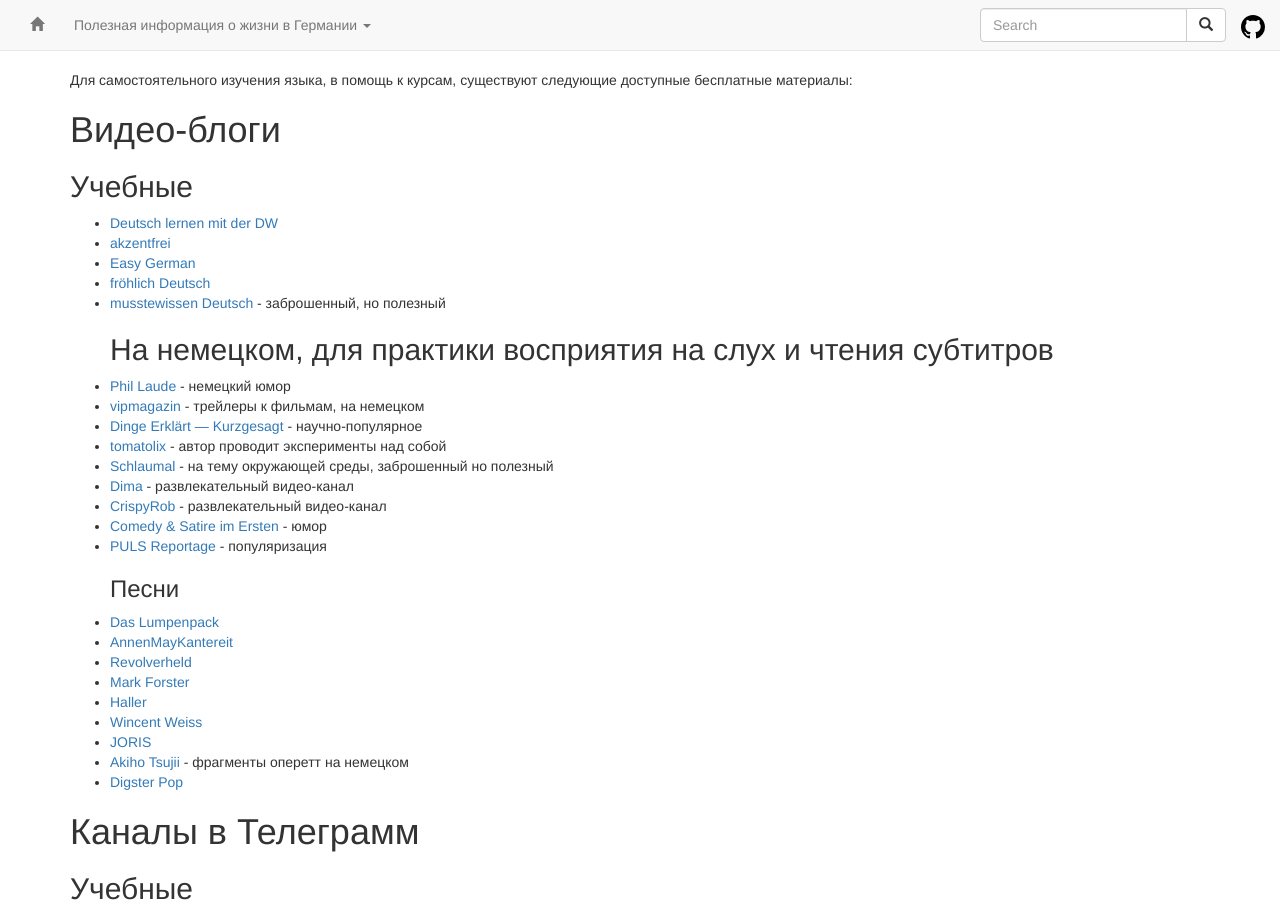
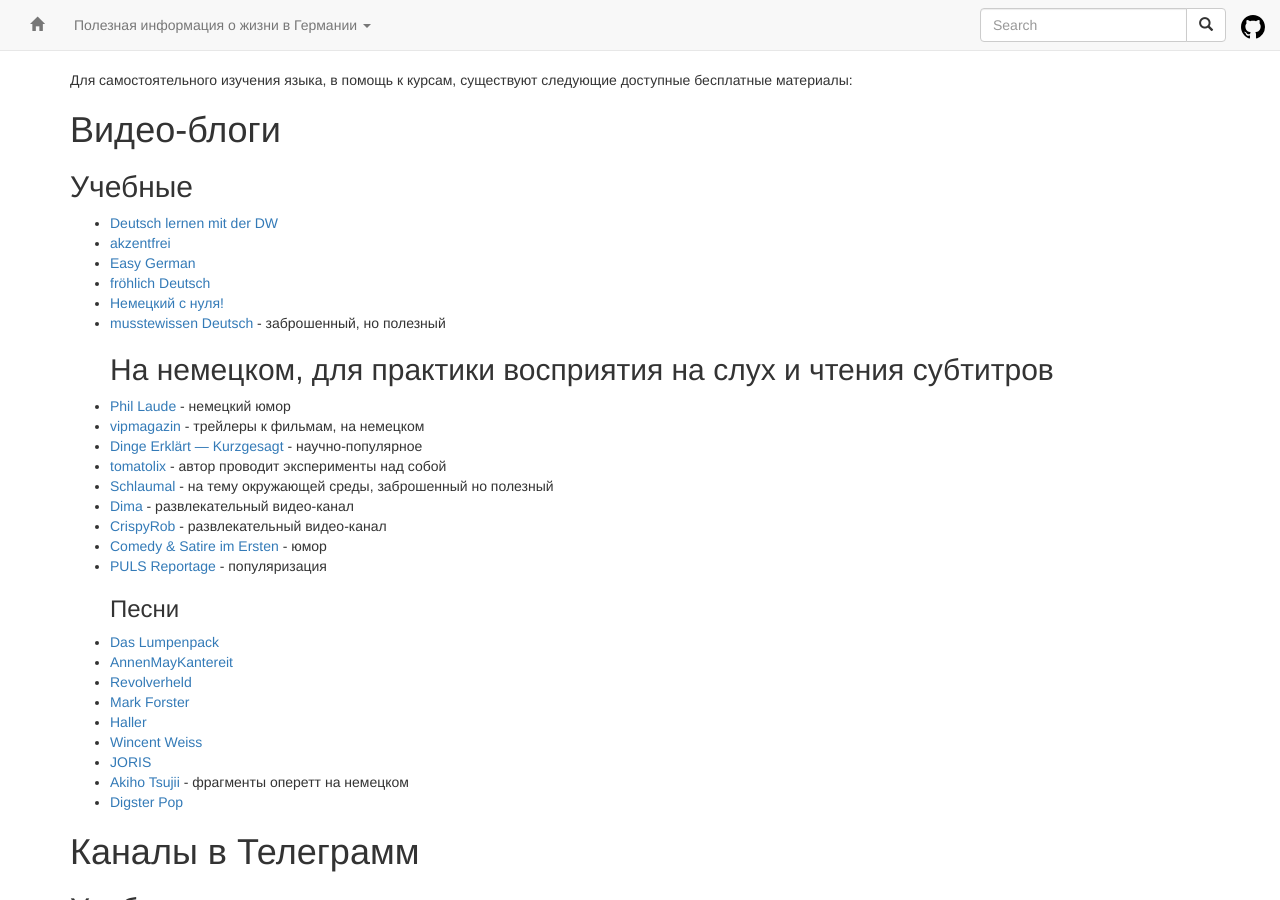
Before and after one commit to ru-de/faq, a Jekyll site: the page built from pages/Язык самостоятельно.md, in a window 1280 px wide and 900 px high. Built offline with Jekyll 4.4.1, drawn with Linux system fonts in a browser that asks for light colours; nearby versions of some CDN libraries.

Commit message:
sync github pages

```diff
--- a/pages/Язык самостоятельно.md
+++ b/pages/Язык самостоятельно.md
@@ -11,6 +11,7 @@ layout: default
 * [akzentfrei](https://www.youtube.com/channel/UCULt74BL5BEakAftLMbPGvQ)
 * [Easy German](https://www.youtube.com/channel/UCbxb2fqe9oNgglAoYqsYOtQ)
 * [fröhlich Deutsch](https://www.youtube.com/channel/UCQNR5ZJ8fzyWPvsZGyAVORA)
+* [Немецкий с нуля!](https://www.youtube.com/watch?v=vIjQDsbdiO8&list=PL4qV0jIs7Jaa9Z_QDD9S5YJ8QNtfEdMNw)
 * [musstewissen Deutsch](https://www.youtube.com/channel/UCzOHLoNwbebvEkn7y6x-EWA) - заброшенный, но полезный
 ## На немецком, для практики восприятия на слух и чтения субтитров
 * [Phil Laude](https://www.youtube.com/channel/UCwCpW0IbR0Z2WJryfENq7jw) - немецкий юмор
```
